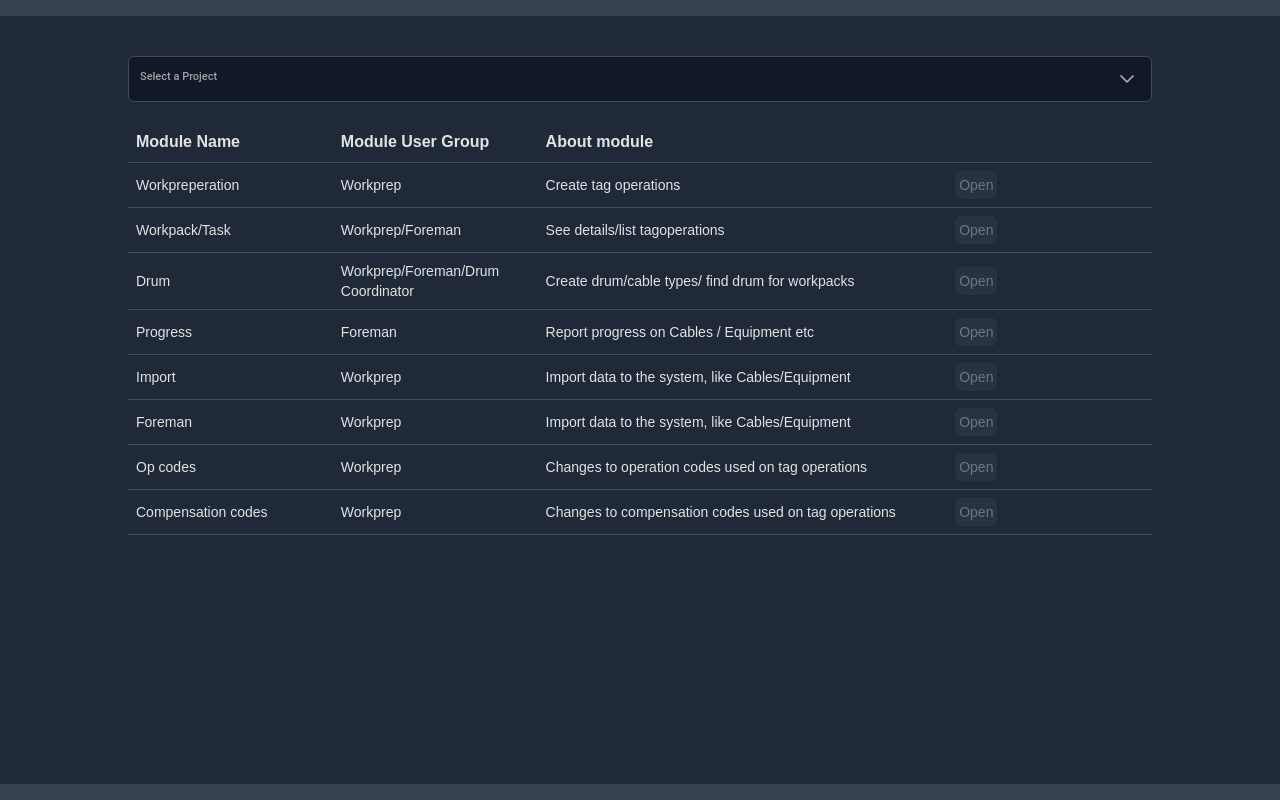
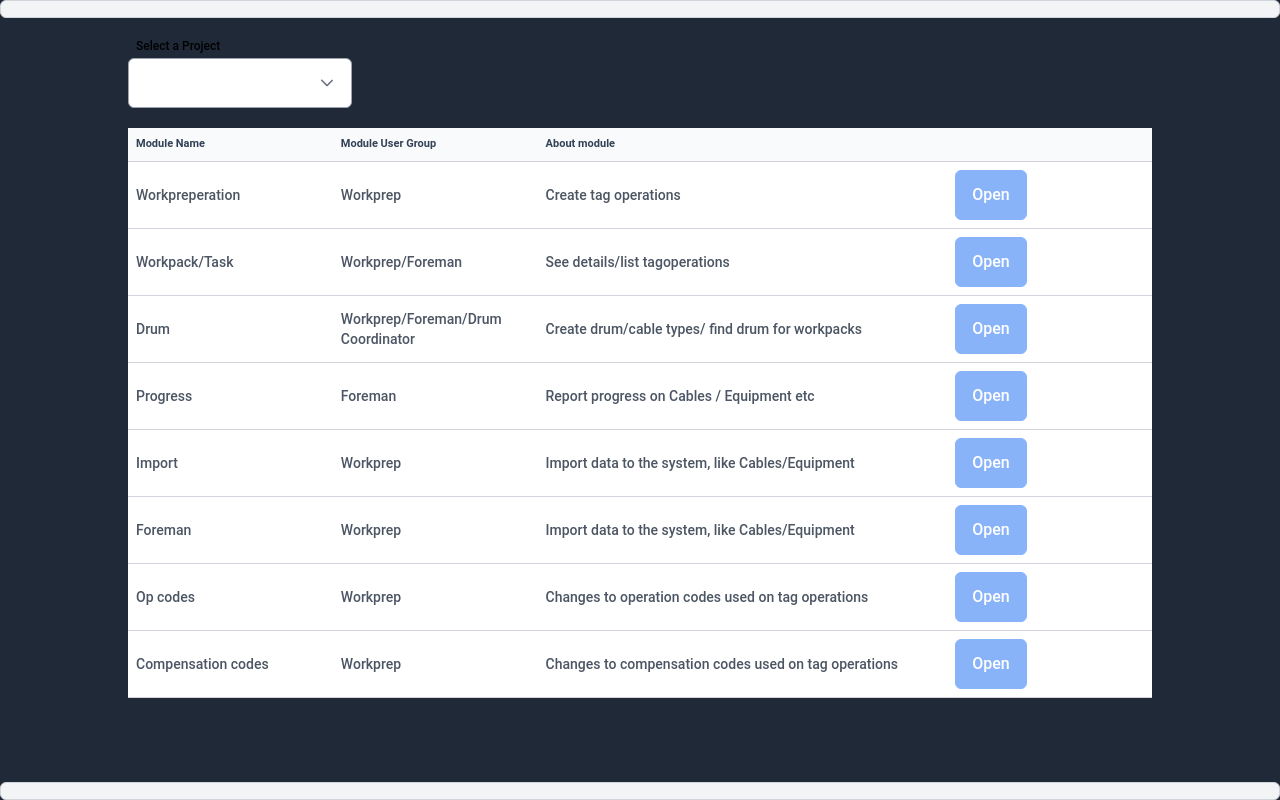
Before and after one commit to vegarringdal/sampleGrid, a React (Vite) app: page / in a window 1280 px wide. Built offline with nearby package versions, Linux system fonts and the light colour scheme; a web font is replaced by a local one; what @simple-html/grid would draw is missing.

Commit message:
something breaks

```diff
--- a/package.json
+++ b/package.json
@@ -30,6 +30,7 @@
     "primereact": "^10.8.3",
     "react-router": "^6.26.2",
     "react-router-dom": "^6.26.2",
+    "tailwind-merge": "^2.5.3",
     "tailwindcss": "^3.4.13",
     "typescript": "^5.5.3",
     "typescript-eslint": "^8.0.1",
--- a/src/App.tsx
+++ b/src/App.tsx
@@ -1,6 +1,5 @@
 import "./App.css";
 import { SetGridTheme } from "./components/common/SetGridTheme";
-import { PrimeReactProvider } from "primereact/api";
 import { Menubar } from "primereact/menubar";
 import { Router } from "./components/router";
 
@@ -12,12 +11,10 @@ import { Router } from "./components/router";
 export function App() {
   return (
     <div className="app flex flex-col flex-1  bg-gray-800">
-      <PrimeReactProvider>
-        <Menubar model={[]} className="border-0 rounded-none" />
-        <SetGridTheme enabled={true} />
-        <Router/>
-        <Menubar model={[]} className="border-0 rounded-none" />
-      </PrimeReactProvider>
+      <Menubar model={[]} className="border-0 rounded-none" />
+      <SetGridTheme enabled={true} />
+      <Router />
+      <Menubar model={[]} className="border-0 rounded-none" />
     </div>
   );
 }
--- a/src/components/modules/workprep/WorkprepCommonPanel.tsx
+++ b/src/components/modules/workprep/WorkprepCommonPanel.tsx
@@ -12,7 +12,7 @@ export function WorkprepCommonPanel() {
       <TabPanel
         header="Tag Operations"
         className="h-full"
-        pt={{ headerAction: { className: "p-3" } }}
+
       >
         <div className="p-2 flex w-full h-full">
           <SimpleGridActions interface={gridInterface2} />
@@ -26,24 +26,24 @@ export function WorkprepCommonPanel() {
       <TabPanel
         header="Workpack"
         className="h-full"
-        pt={{ headerAction: { className: "p-3" } }}
+
       ></TabPanel>
       <TabPanel
         header="Task"
         className="h-full"
-        pt={{ headerAction: { className: "p-3" } }}
+
       >
         <div className="p-1"> panel2</div>
       </TabPanel>
       <TabPanel
         header="Routing all"
         className="h-full"
-        pt={{ headerAction: { className: "p-3" } }}
+
       ></TabPanel>
       <TabPanel
         header="Routing selected"
         className="h-full"
-        pt={{ headerAction: { className: "p-3" } }}
+
       >
         {" "}
         <div className="p-1"> panel2</div>
@@ -51,21 +51,21 @@ export function WorkprepCommonPanel() {
       <TabPanel
         header="Documents all"
         className="h-full"
-        pt={{ headerAction: { className: "p-3" } }}
+
       >
         <div className="p-1"> panel2</div>
       </TabPanel>
       <TabPanel
         header="Documents Cable"
         className="h-full"
-        pt={{ headerAction: { className: "p-3" } }}
+
       >
         <div className="p-1"> panel2</div>
       </TabPanel>
       <TabPanel
         header="Documents Equip"
         className="h-full"
-        pt={{ headerAction: { className: "p-3" } }}
+
       >
         <div className="p-1"> panel2</div>
       </TabPanel>
--- a/src/components/modules/workprep/WorkprepModule.tsx
+++ b/src/components/modules/workprep/WorkprepModule.tsx
@@ -2,8 +2,11 @@ import { TabView, TabPanel } from "primereact/tabview";
 import { WorkprepCabelsPanel } from "./WorkprepCabelsPanel";
 import { WorkprepEquipmentPanel } from "./WorkprepEquipmentPanel";
 
+
 export function WorkprepModule() {
   return (
+    <div className="flex flex-col h-full">
+      <span className="p-2 text-xl">Workprep - [PROJECT CODE]</span>
       <TabView
         className="flex flex-col flex-1 text-xs"
         panelContainerClassName="h-full p-0"
@@ -23,5 +26,6 @@ export function WorkprepModule() {
           <WorkprepEquipmentPanel />
         </TabPanel>
       </TabView>
+    </div>
   );
 }
--- a/src/data/dataController.ts
+++ b/src/data/dataController.ts
@@ -46,6 +46,37 @@ export class DataController<T>{
 }
 
 
+export class DataService<T> {
+
+
+    transformResult(row: T){
+
+    }
+
+    getAll(project: string) {
+
+        return [] as T[]
+    }
+
+    // new
+    post(project: string, data: T){
+
+        return {} as T
+    }
+
+    // delete
+    delete(project: string, id: string){
+
+    }
+
+    // update
+    patch(project: string, data:T){
+
+    }
+
+}
+
+
 
 
 // so do I define a service and get this to return dataContainer, maybe a event for updates ?
--- a/src/index.css
+++ b/src/index.css
@@ -1,6 +1,4 @@
 @layer tailwind-base, primereact, tailwind-utilities;
-
-@import "primereact/resources/themes/lara-dark-blue/theme.css";
 
 @layer tailwind-base {
   @tailwind base;
--- a/src/main.tsx
+++ b/src/main.tsx
@@ -1,11 +1,26 @@
 import { StrictMode } from "react";
 import { createRoot } from "react-dom/client";
-import { App } from "./App.tsx";
 import "./index.css";
 import "primeicons/primeicons.css";
+import { App } from "./App.tsx";
+import { twMerge } from "tailwind-merge";
+import { PrimeReactProvider } from "primereact/api";
+import Tailwind from "primereact/passthrough/tailwind";
 
 createRoot(document.getElementById("root")!).render(
   <StrictMode>
+     <PrimeReactProvider
+      value={{
+        unstyled: true,
+        pt: Tailwind,
+        ptOptions: {
+          mergeSections: true,
+          mergeProps: true,
+          classNameMergeFunction: twMerge,
+        },
+      }}
+    >
     <App />
+    </PrimeReactProvider>
   </StrictMode>
 );
--- a/tailwind.config.js
+++ b/tailwind.config.js
@@ -1,10 +1,13 @@
 /** @type {import('tailwindcss').Config} */
 export default {
   mode: "jit",
-  content: ['./src/**/*.{html,tsx}'],
+  content: [
+    "./src/**/*.{html,tsx}",
+    "./node_modules/primereact/**/*.{js,ts,jsx,tsx}",
+  ],
   darkMode: "class", // or 'media' or 'class'
   theme: {
     extend: {},
   },
   plugins: [],
-}
+};
```
Also changed, not shown: 1 other file (tests, documents, lock files or other folders). Lines whose indentation alone changed are shown as unchanged.
